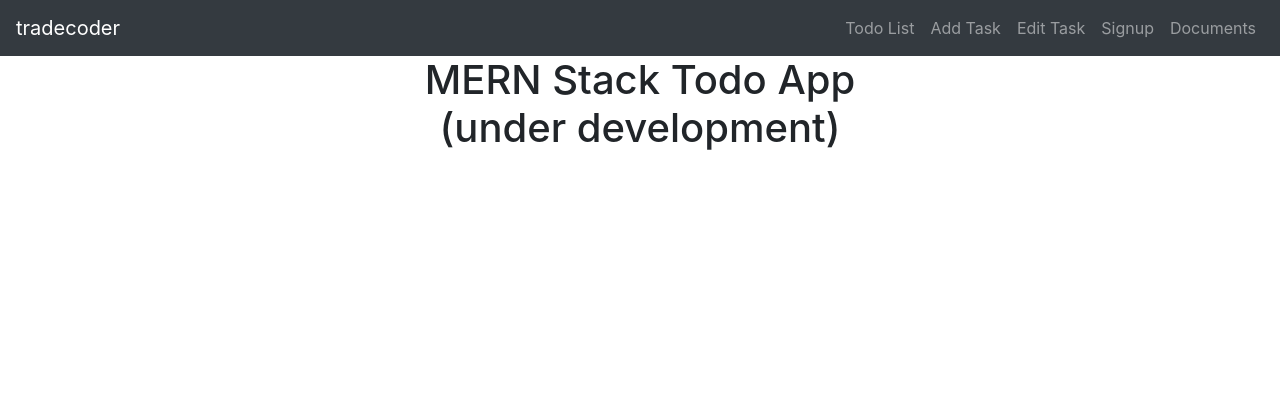
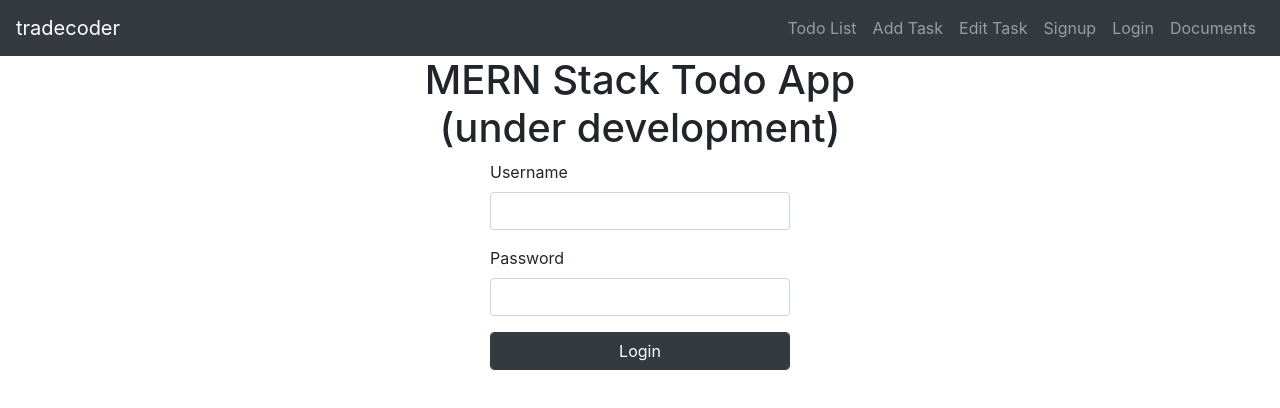
Before and after one commit to thetradecoder/mern-crud-app, a React (Create React App) app: page /mern-crud-app/login in a window 1280 px wide. Shown: the top 408 px of the page. Built offline with nearby package versions, Linux system fonts and the light colour scheme.

Commit message:
local update

```diff
--- a/src/App.js
+++ b/src/App.js
@@ -7,6 +7,7 @@ import AddTask from './components/addtask.component';
 import EditTask from './components/edittask.component';
 import Signup from './components/signup.component';
 import Documents from './components/documents.component';
+import Login from './components/login.component';
 
 function App() {
   return (
@@ -18,6 +19,7 @@ function App() {
       <Route path="/mern-crud-app/edit/:id" component={EditTask}/>
       <Route path="/mern-crud-app/signup" component={Signup}/>
       <Route path="/mern-crud-app/documents" component={Documents}/>
+      <Route path="/mern-crud-app/login" component={Login}/>
     </Router>
   );
 }
--- /dev/null
+++ b/src/components/login.component.js
@@ -0,0 +1,38 @@
+import React, {useState} from 'react';
+import "bootstrap/dist/css/bootstrap.min.css";
+
+
+export default function Login(){
+
+    const [username, setUsername] = useState("");
+    const [password, setPassword]= useState("");
+
+
+    function onChangeUsername(e){
+        setUsername(e.target.value)
+    }
+    function onChangePassword(e){
+        setPassword(e.target.value);
+    }
+    function onSubmitLogin(e){
+        e.preventDefault();
+
+    }
+
+    return(
+        <div className="d-flex justify-content-center">
+            <form style={{width:"300px"}} onSubmit={onSubmitLogin}>
+                <div className="form-group">
+                    <label>Username</label>
+                    <input type="text" value = {username} onChange={onChangeUsername} className="form-control"/>
+                </div>
+
+                <div className="form-group">
+                    <label>Password</label>
+                    <input type="password" value = {password} onChange={onChangePassword} className="form-control"/>
+                </div>
+                <input type="submit" value="Login" className="btn btn-dark form-control"/>
+            </form>
+        </div>
+    )
+}
--- a/src/components/navbar.component.js
+++ b/src/components/navbar.component.js
@@ -20,6 +20,7 @@ export default function Navbar(){
                     <li className="nav-item"><Link to="/mern-crud-app/add/" className="nav-link">Add Task</Link></li>
                     <li className="nav-item"><Link to="/mern-crud-app/edit/:id" className="nav-link">Edit Task</Link></li>
                     <li className="nav-item"><Link to="/mern-crud-app/signup/" className="nav-link">Signup</Link></li>
+                    <li className="nav-item"><Link to="/mern-crud-app/login/" className="nav-link">Login</Link></li>
                     <li className="nav-item"><Link to="/mern-crud-app/documents" className="nav-link">Documents</Link></li>
                 </ul>
             </div>
```
